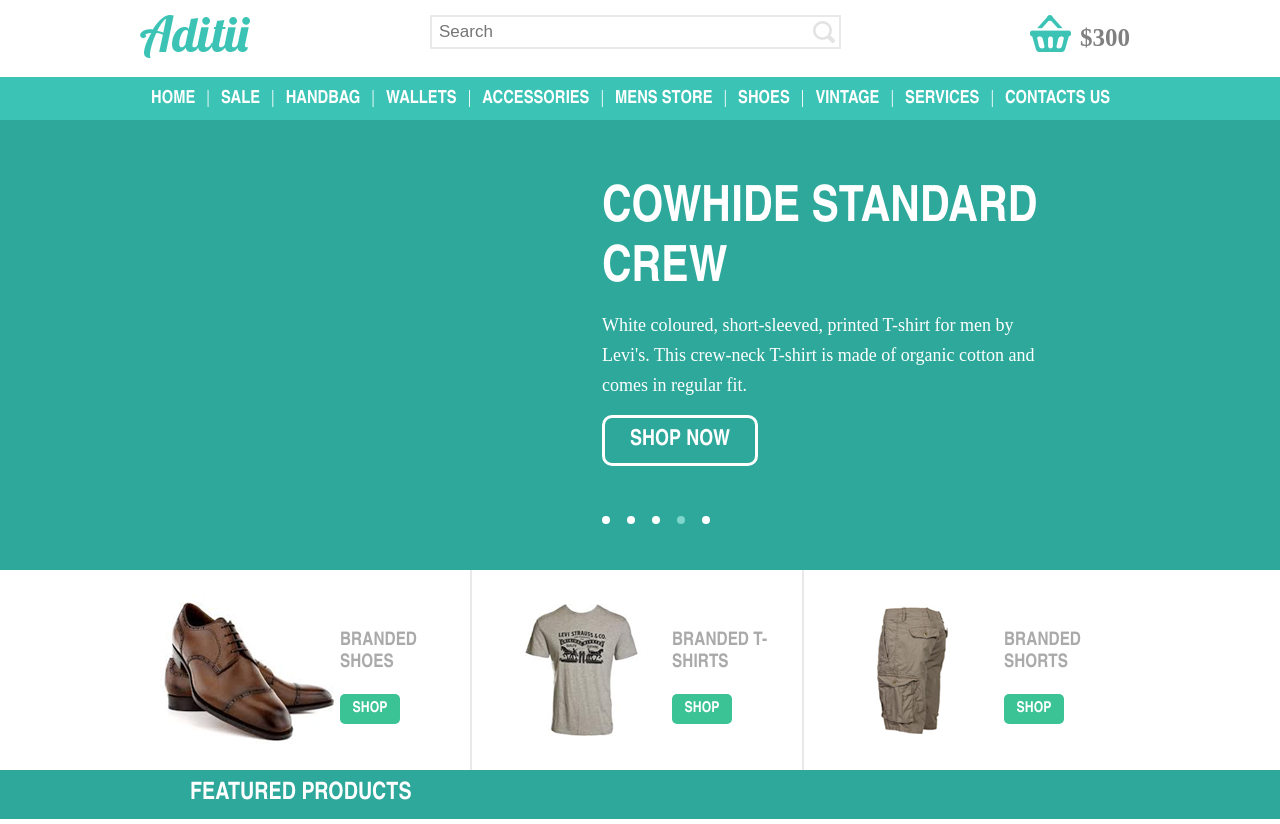
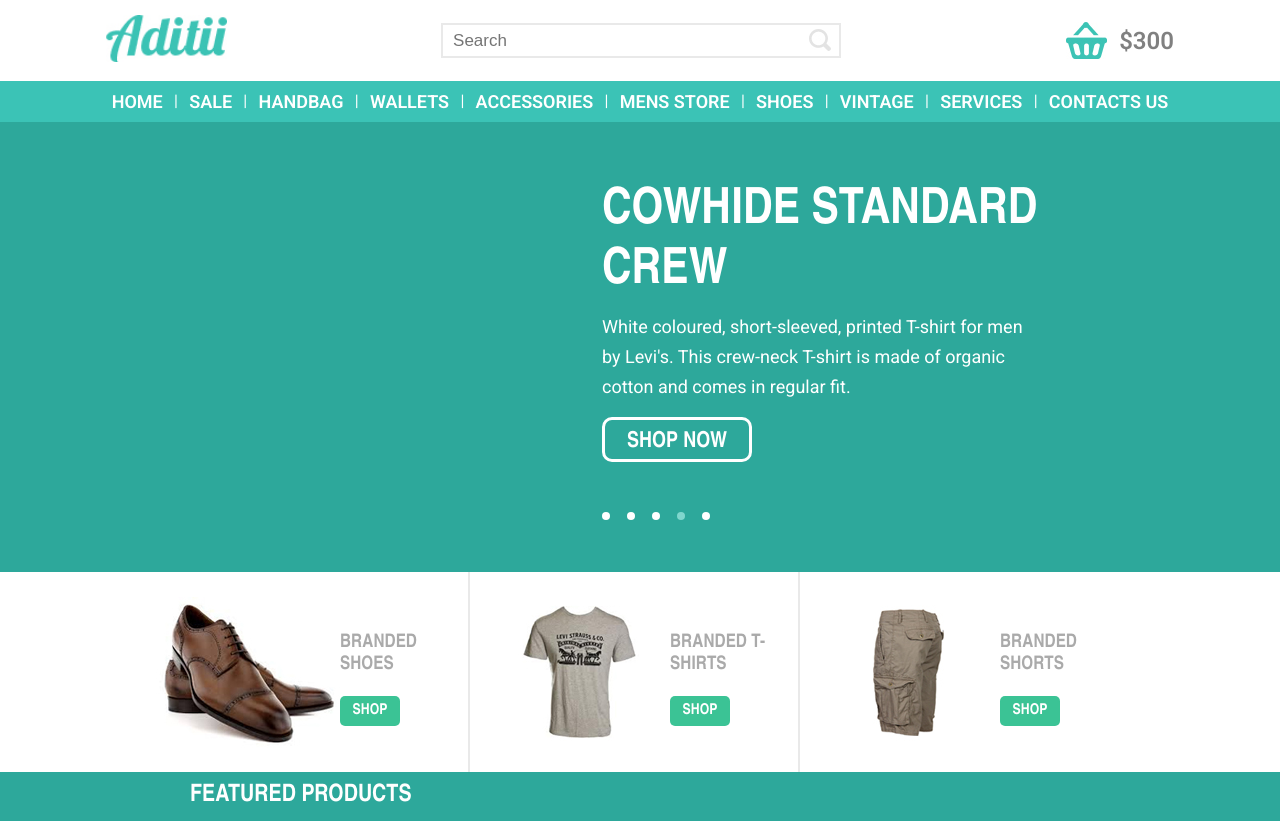
Before and after one commit to Mujtaba718/Aditii, a plain HTML site: page index.html in a window 1280 px wide. Shown: the top 824 px of the page. Drawn offline with Linux system fonts and the light colour scheme.

Commit message:
Used flexbox to layout the header navigation.

```diff
--- a/css/style.css
+++ b/css/style.css
@@ -1,49 +1,67 @@
 * {
     margin: 0px;
     padding: 0px;
+    box-sizing: border-box;
+    /* outline: 1px solid; */
+}
+
+body {
+    font-family: Roboto, Arial, sans-serif;
+}
+
+.container {
+    max-width: 1100px;
+    margin: auto;
+    padding: 0 1em;
 }
 
 header {
-    width: 1000px;
-    margin: 15px auto;
+    margin: 15px 0px;
 }
 
-header #logo {
-    float: left;
+header .container{
+    display: flex;
+    justify-content: space-between;
+    align-items: center;
 }
 
-header div.search_bar {
-    position: relative;
-    float: left;
+.logo img {
+    width: 110%;
 }
 
-header div.search_bar input {
+.search_bar {
+    position: relative;
+}
+
+.search_bar input {
     font-size: 17px;
-    padding-left: 7px;
+    padding: 0px 30px 0px 10px;
     border: 2px solid #E9E9E9;
     width: 400px;
-    height: 30px;
-    margin-left: 180px;
+    height: 35px;
 }
 
-header div.search_bar img {
+.search_bar img {
     position: absolute;
     top: 6px;
-    right: 6px;
+    right: 10px;
 }
 
-header #banner_right {
-    width: 60px;
-    float: right;
-    background: url(../images/cart.jpg) no-repeat;
-    padding-left: 50px;
+.cart {
+    text-decoration: none;
+    display: flex;
+    align-items: center;
 }
 
-header #banner_right h1 {
+.cart img {
+    display: block;
+}
+
+.cart span {
     color: gray;
-    font-size: 25px;
-    float: left;
-    line-height: 45px;
+    font-size: 1.5rem;
+    font-weight: 600;
+    margin-left: 0.5em;
 }
 
 nav {
@@ -52,28 +70,27 @@ nav {
 }
 
 nav ul {
-    width: 1000px;
-    margin: 0px auto;
+    display: flex;
+    justify-content: space-around;
     list-style-type: none;
+    color: white;
 }
 
 nav ul li {
-    float: left;
     color: white;
-    font-size: 18px;
+    font-size: 1.125rem;
 }
 
-nav ul li a {
-    font-family: "Arial Narrow", sans-serif;
+nav ul a {
     font-weight: bold;
     color: white;
     text-transform: uppercase;
     text-decoration: none;
-    padding: 0px 11px;
+    /* padding: 0px 11px; */
 }
 
-nav ul li a:hover {
-    color: #1e90ff;
+nav ul a:hover {
+    opacity: 0.5;
     /*text-decoration: underline;*/
 }
 
--- a/index.html
+++ b/index.html
@@ -2,39 +2,45 @@
 <html>
 <head lang="en">
 	<meta charset="UTF-8">
+	<meta name="viewport" content="width=device-width, initial-scale=1.0">
+	<link rel="preconnect" href="https://fonts.gstatic.com">
+	<link href="https://fonts.googleapis.com/css2?family=Roboto:wght@400;600&display=swap" rel="stylesheet">
+	<link rel="stylesheet" type="text/css" href="css/style.css">
 	<title>Aditii</title>
-	<link rel="stylesheet" type="text/css" href="css/style.css">
 </head>
 <body>
 
 <header>
-	<div id="logo">
+	<div class="container">
+		<div class="logo">
 			<a href="#"><img src="images/logo.jpg"></a>
 		</div>
 		<div class="search_bar">
 			<input type="text" placeholder="Search">
 			<a href="#"><img src="images/search.jpg" alt="magnifying glass"></a>
 		</div>
-	<div id="banner_right">
-		<h1>$300</h1>
+		<a href="#" class="cart">
+			<img src="images/cart.jpg" alt="">
+			<span>$300</span>
+		</a>
 	</div>
-	<div class="clear"></div>
 </header>
 
 <nav>
+	<div class="container">
 		<ul>
-		<li><a href="#">Home</a>|</li>
-		<li><a href="#">Sale</a>|</li>
-		<li><a href="#">Handbag</a>|</li>
-		<li><a href="#">Wallets</a>|</li>
-		<li><a href="#">Accessories</a>|</li>
-		<li><a href="#">Mens Store</a>|</li>
-		<li><a href="#">Shoes</a>|</li>
-		<li><a href="#">Vintage</a>|</li>
-		<li><a href="#">Services</a>|</li>
-		<li><a href="contact.html">Contacts us</a></li>
+			<li><a href="#">Home</a></li>|
+			<li><a href="#">Sale</a></li>|
+			<li><a href="#">Handbag</a></li>|
+			<li><a href="#">Wallets</a></li>|
+			<li><a href="#">Accessories</a></li>|
+			<li><a href="#">Mens Store</a></li>|
+			<li><a href="#">Shoes</a></li>|
+			<li><a href="#">Vintage</a></li>|
+			<li><a href="#">Services</a></li>|
+			<li><a href="#">Contacts us</a></li>
 		</ul>
-	<div class="clear"></div>
+	</div>
 </nav>
 
 <div class="middle">
@@ -164,35 +170,5 @@
 	Copyright &#169; 2015 Mujtaba Iqbal
 </footer>
 
-<script type="text/javascript">
-	var x=45;
-	var y=80;
-	var z=30;
-	// var z="mujtab's car \"is\" here";
-
-	var a =[10,20,30];
-
-if(x>y){
-
-	if(x>z){
-		console.log("x");
-	}
-	else{
-		console.log("z");
-	}
-
-}else{
-
-	if(y>z){
-		console.log("y");
-	}
-	else{
-		console.log("z");
-	}
-}
-
-
-
-</script>
 </body>
 </html>
```
Lines whose indentation alone changed are shown as unchanged.
